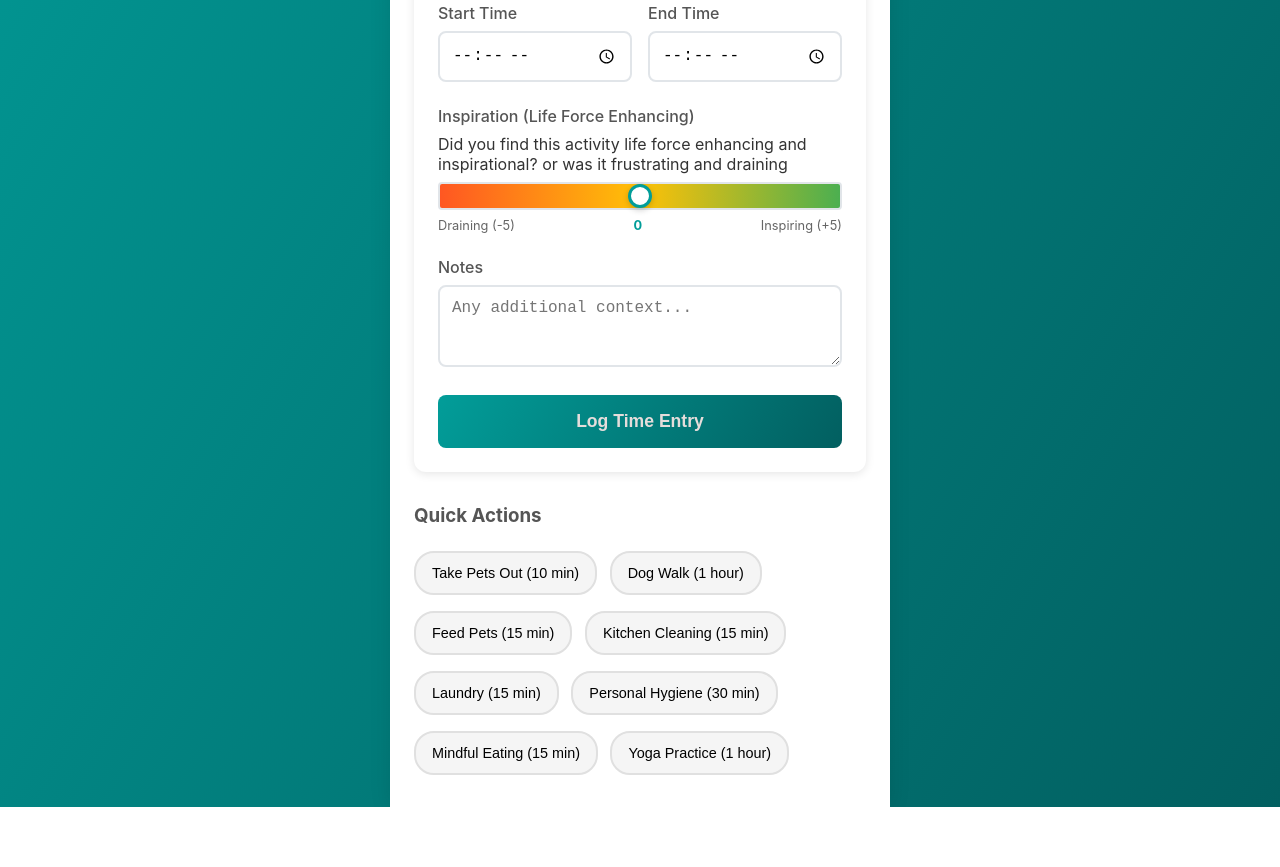
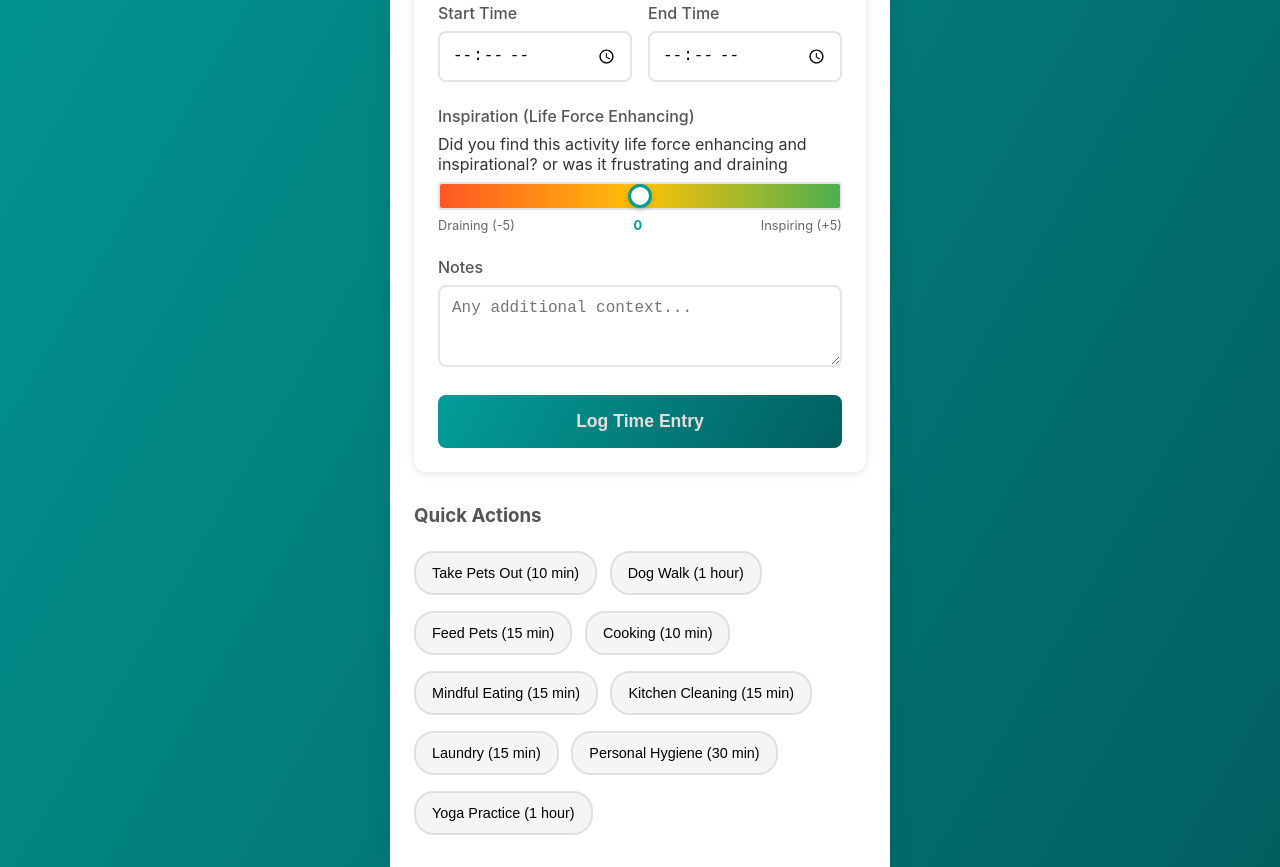
Before and after one commit to LaurenSCarter/quickAnalyticsPWA, a website: page index.html in a window 1280 px wide. Shown: the part 571-1438 px from the top of the page. Before the commit the page ends 1378 px from the top, so only its background shows below. Drawn offline with Linux system fonts and the light colour scheme.

Commit message:
Include quick action for cooking

```diff
--- a/index.html
+++ b/index.html
@@ -116,10 +116,11 @@
                 <button class="quick-btn" data-category="Home Management" data-task="Pet Care" data-subcategory="Take Pets Out" data-duration="10">Take Pets Out (10 min)</button>
                 <button class="quick-btn" data-category="Home Management" data-task="Pet Care" data-subcategory="Dog Walk" data-duration="60">Dog Walk (1 hour)</button>
                 <button class="quick-btn" data-category="Home Management" data-task="Pet Care" data-subcategory="Feed Pets" data-duration="15">Feed Pets (15 min)</button>
+                <button class="quick-btn" data-category="Home Management" data-task="Cooking" data-subcategory="Breakfast" data-duration="10">Cooking (10 min)</button>
+                <button class="quick-btn" data-category="Health" data-task="Body Care" data-subcategory="Mindful Eating" data-duration="15">Mindful Eating (15 min)</button>
                 <button class="quick-btn" data-category="Home Management" data-task="Cleaning" data-subcategory="Kitchen" data-duration="15">Kitchen Cleaning (15 min)</button>
                 <button class="quick-btn" data-category="Home Management" data-task="Cleaning" data-subcategory="Laundry" data-duration="15">Laundry (15 min)</button>
                 <button class="quick-btn" data-category="Health" data-task="Body Care" data-subcategory="Personal Hygiene" data-duration="30">Personal Hygiene (30 min)</button>
-                <button class="quick-btn" data-category="Health" data-task="Body Care" data-subcategory="Mindful Eating" data-duration="15">Mindful Eating (15 min)</button>
                 <button class="quick-btn" data-category="Health" data-task="Yoga" data-subcategory="Practice" data-duration="60">Yoga Practice (1 hour)</button>
             </div>
 
```
